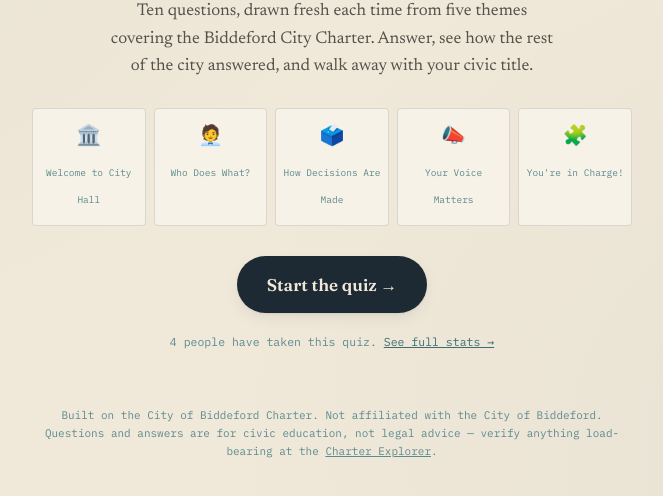
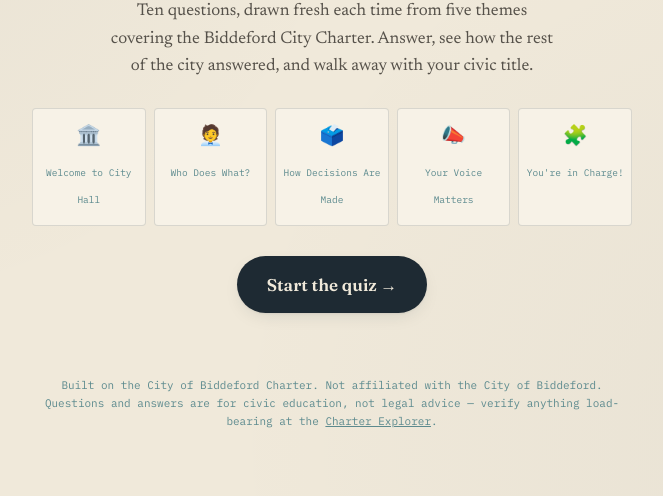
Before and after one commit to eolives/participlanllc-website, a plain HTML site: page projects/biddeford-charter/quiz.html in a window 1280 px wide. Shown: the part 278-774 px from the top of the page, without its empty margins (308-971 px from the left). Drawn offline with Linux system fonts and the light colour scheme.

Commit message:
Update quiz.html
Remove easily viewable stats

```diff
--- a/projects/biddeford-charter/quiz.html
+++ b/projects/biddeford-charter/quiz.html
@@ -382,18 +382,6 @@
       '<p class="live-stat" id="live-stat"></p>' +
     '</div>';
   document.getElementById('start-btn').addEventListener('click', startQuiz);
-  var statEl = document.getElementById('live-stat');
-  if(realStats && realStats.totalAttempts > 0){
-    statEl.innerHTML = realStats.totalAttempts + (realStats.totalAttempts === 1 ? ' person has' : ' people have') +
-      ' taken this quiz. <a href="?stats=1">See full stats →</a>';
-  } else {
-    var totalStarts = await readStat('quiz:totalStarts');
-    if(totalStarts.seen > 0){
-      statEl.textContent = (sharedAvailable ? '' : '(this device) ') + totalStarts.seen + (totalStarts.seen === 1 ? ' person has' : ' people have') + ' taken this quiz so far.';
-    } else {
-      statEl.textContent = 'Be the first to take this quiz today.';
-    }
-  }
 }
 
 async function startQuiz(){
```
